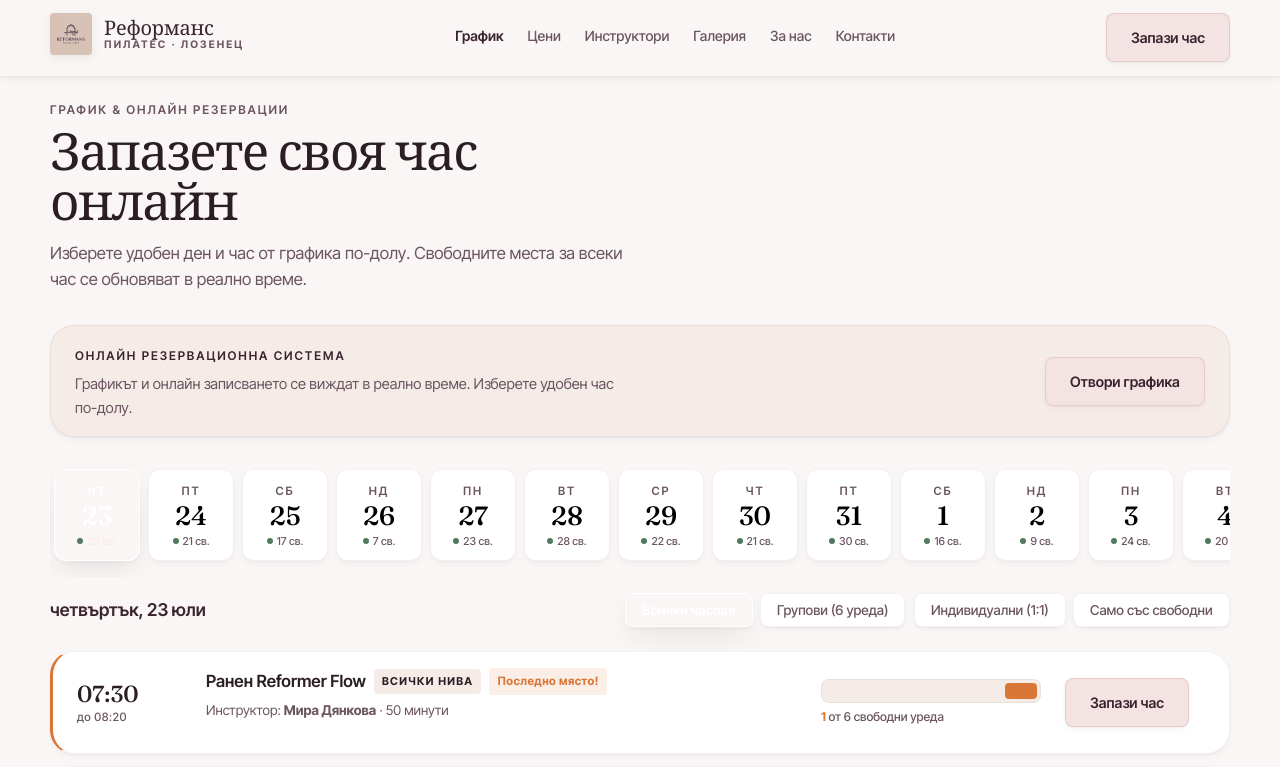
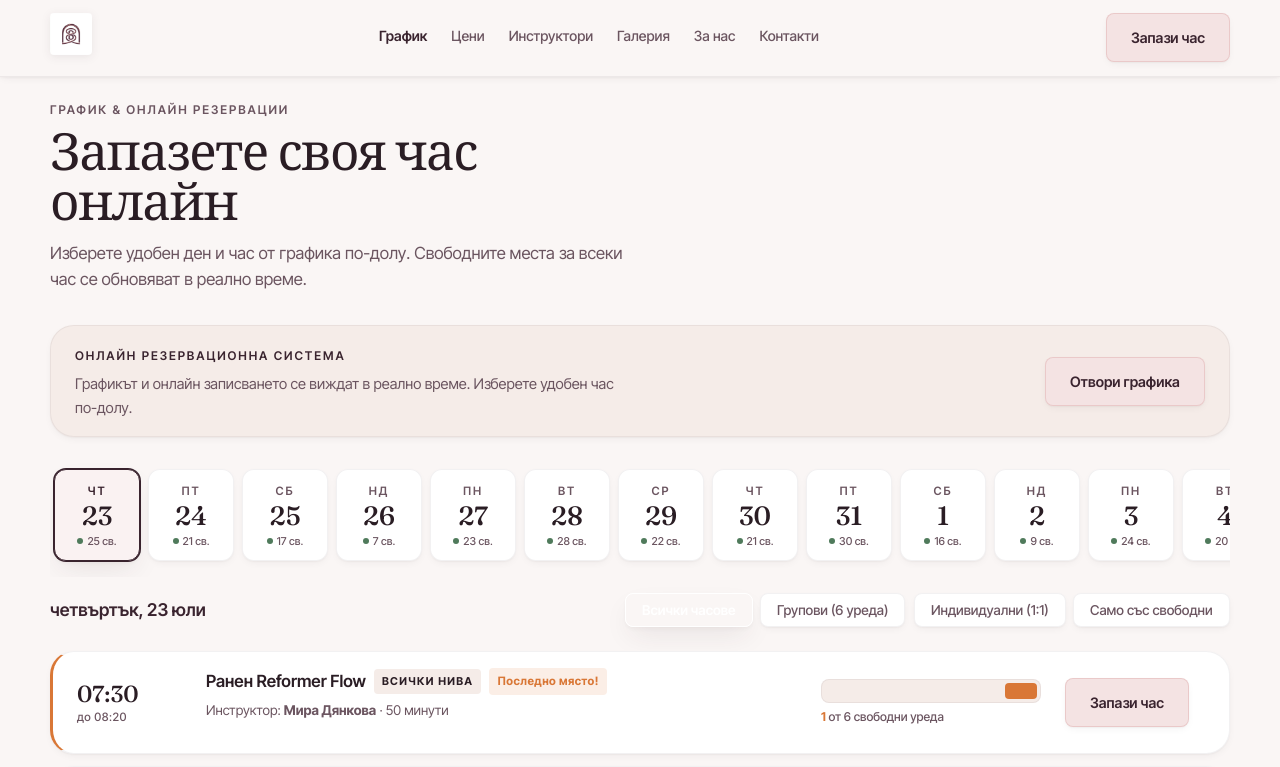
Before and after one commit to nvasilevbg/reformans-pilates, a Next.js app: page /rezervacii in a window 1280 px wide. Shown: the top 767 px of the page. Built offline with nearby package versions, Linux system fonts and the light colour scheme.

Commit message:
Update logo to pure standalone iconic symbol mark without side text

```diff
--- a/components/Logo.tsx
+++ b/components/Logo.tsx
@@ -2,15 +2,11 @@ import React from "react";
 import Link from "next/link";
 
 interface LogoProps {
-  color?: string;
-  subColor?: string;
   className?: string;
   height?: number;
 }
 
 export default function Logo({
-  color = "var(--plum-dark)",
-  subColor = "var(--ink-soft)",
   className = "",
   height = 42,
 }: LogoProps) {
@@ -18,17 +14,17 @@ export default function Logo({
     <Link
       href="/"
       className={`brand-logo-container ${className}`}
+      aria-label="Реформанс Пилатес — Начало"
       style={{
         display: "inline-flex",
         alignItems: "center",
-        gap: "var(--space-3)",
         textDecoration: "none",
         userSelect: "none",
       }}
     >
       <img
         src="/images/logo.png"
-        alt="Реформанс Пилатес"
+        alt="Реформанс Пилатес Лого"
         style={{
           height: `${height}px`,
           width: "auto",
@@ -37,31 +33,6 @@ export default function Logo({
           filter: "drop-shadow(0 2px 4px rgba(42, 29, 36, 0.08))",
         }}
       />
-      <div style={{ display: "flex", flexDirection: "column", lineHeight: 1.1 }}>
-        <span
-          style={{
-            fontFamily: "var(--f-display)",
-            fontSize: "1.25rem",
-            fontWeight: 500,
-            letterSpacing: "-0.01em",
-            color: color,
-          }}
-        >
-          Реформанс
-        </span>
-        <span
-          style={{
-            fontFamily: "var(--f-body)",
-            fontSize: "0.65rem",
-            fontWeight: 700,
-            letterSpacing: "0.2em",
-            textTransform: "uppercase",
-            color: subColor,
-          }}
-        >
-          Пилатес · Лозенец
-        </span>
-      </div>
     </Link>
   );
 }
--- a/components/Nav.tsx
+++ b/components/Nav.tsx
@@ -57,10 +57,7 @@ export default function Nav() {
     >
       <div className="shell nav-inner">
         <div onClick={() => setOpen(false)}>
-          <Logo
-            color={isTransparent ? "#ffffff" : "var(--plum-dark)"}
-            subColor={isTransparent ? "rgba(255,255,255,0.8)" : "var(--ink-soft)"}
-          />
+          <Logo />
         </div>
 
         <div className="nav-links" data-open={open}>
--- a/components/booking.css
+++ b/components/booking.css
@@ -43,13 +43,6 @@
   transform: translateY(0);
 }
 
-.bk-day[data-selected="true"] {
-  background: var(--plum);
-  border-color: var(--plum);
-  color: var(--surface-card);
-  box-shadow: var(--shadow-md);
-}
-
 .bk-day-dow {
   font-size: 0.72rem;
   letter-spacing: 0.16em;
@@ -58,15 +51,12 @@
   font-weight: 600;
 }
 
-.bk-day[data-selected="true"] .bk-day-dow {
-  color: var(--rose);
-}
-
 .bk-day-num {
   font-family: var(--f-display);
   font-size: 1.65rem;
   line-height: 1.05;
   margin-top: var(--space-1);
+  color: var(--ink);
   font-variation-settings: "opsz" 48, "wght" 500;
 }
 
@@ -81,8 +71,23 @@
   gap: var(--space-1);
 }
 
+.bk-day[data-selected="true"] {
+  background: var(--rose-wash);
+  border-color: var(--plum-dark);
+  color: var(--ink);
+  box-shadow: var(--shadow-md), 0 0 0 1px var(--plum-dark);
+}
+
+.bk-day[data-selected="true"] .bk-day-dow {
+  color: var(--plum-dark);
+}
+
+.bk-day[data-selected="true"] .bk-day-num {
+  color: var(--ink);
+}
+
 .bk-day[data-selected="true"] .bk-day-free {
-  color: rgba(247, 235, 233, 0.85);
+  color: var(--ink-soft);
 }
 
 /* Micro-visualization Load Dots in Day Strip */
```
Also changed, not shown: public/images/logo.png.
